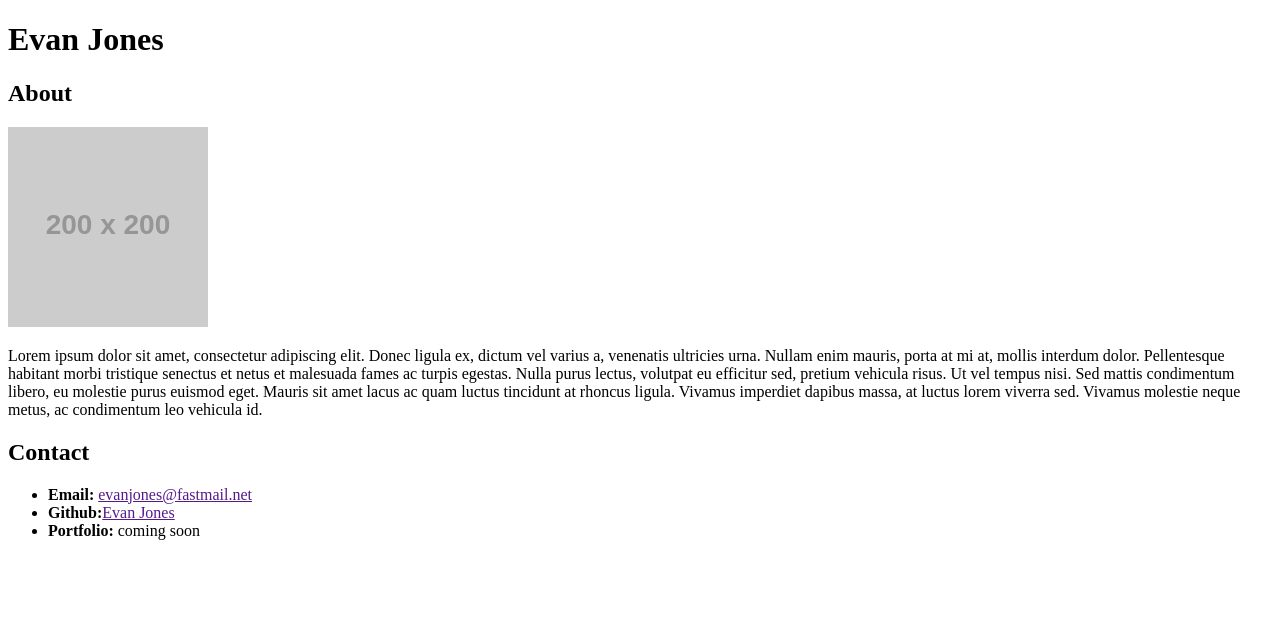
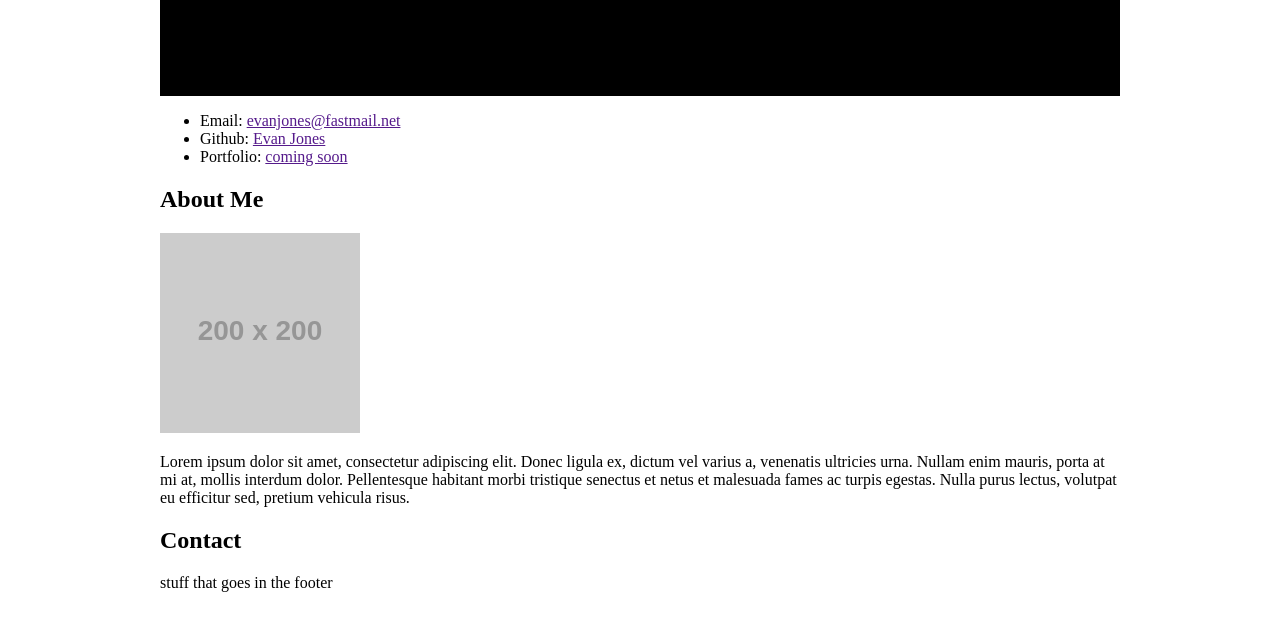
Before and after one commit to EvanJJones/Basic-Portfolio, a plain HTML site: page index.html in a window 1280 px wide. Drawn offline with Linux system fonts and the light colour scheme; placeholder pictures from the web are drawn by us.

Commit message:
index backbone setup with basic style

```diff
--- a/assets/css/style.css
+++ b/assets/css/style.css
@@ -0,0 +1,10 @@
+body {
+    width: 960px;
+    margin: 0 auto;
+    padding: 0;
+}
+
+header {
+    background-color: black;
+    padding: .5em;
+}
--- a/index.html
+++ b/index.html
@@ -4,19 +4,35 @@
 <head>
     <meta charset="UTF-8">
     <title>Evan Jones Bio</title>
+    <link rel="stylesheet" type="text/css" href="assets/css/style.css">
 </head>
 
+
 <body>
-    <h1>Evan Jones</h1>
-    <h2>About</h2>
-    <img src="https://via.placeholder.com/200" alt="placeholder image">
-    <p>Lorem ipsum dolor sit amet, consectetur adipiscing elit. Donec ligula ex, dictum vel varius a, venenatis ultricies urna. Nullam enim mauris, porta at mi at, mollis interdum dolor. Pellentesque habitant morbi tristique senectus et netus et malesuada fames ac turpis egestas. Nulla purus lectus, volutpat eu efficitur sed, pretium vehicula risus. Ut vel tempus nisi. Sed mattis condimentum libero, eu molestie purus euismod eget. Mauris sit amet lacus ac quam luctus tincidunt at rhoncus ligula. Vivamus imperdiet dapibus massa, at luctus lorem viverra sed. Vivamus molestie neque metus, ac condimentum leo vehicula id.</p>
-    <h2>Contact</h2>
-    <ul>
-        <li><strong>Email:</strong> <a href="">evanjones@fastmail.net</a> </li>
-        <li><strong>Github:</strong><a href="">Evan Jones</a> </li>
-        <li><strong>Portfolio:</strong> coming soon</li>
-    </ul>
+    <header>
+        <h1>Evan Jones</h1>
+    </header>
+    <nav>
+        <ul>
+            <li>Email: <a href="">evanjones@fastmail.net</a></li>
+            <li>Github: <a href="">Evan Jones</a></li>
+            <li>Portfolio: <a href="">coming soon</a></li>
+        </ul>
+    </nav>
+
+    <article>
+        <h2>About Me</h2>
+        <img src="https://via.placeholder.com/200" alt="placeholder image">
+        <p>Lorem ipsum dolor sit amet, consectetur adipiscing elit. Donec ligula ex, dictum vel varius a, venenatis
+            ultricies urna. Nullam enim mauris, porta at mi at, mollis interdum dolor. Pellentesque habitant morbi
+            tristique senectus et netus et malesuada fames ac turpis egestas. Nulla purus lectus, volutpat eu efficitur
+            sed, pretium vehicula risus.</p>
+        <h2>Contact</h2>
+    </article>
+
+    <footer>
+        <p>stuff that goes in the footer</p>
+    </footer>
 </body>
 
 </html>
```
